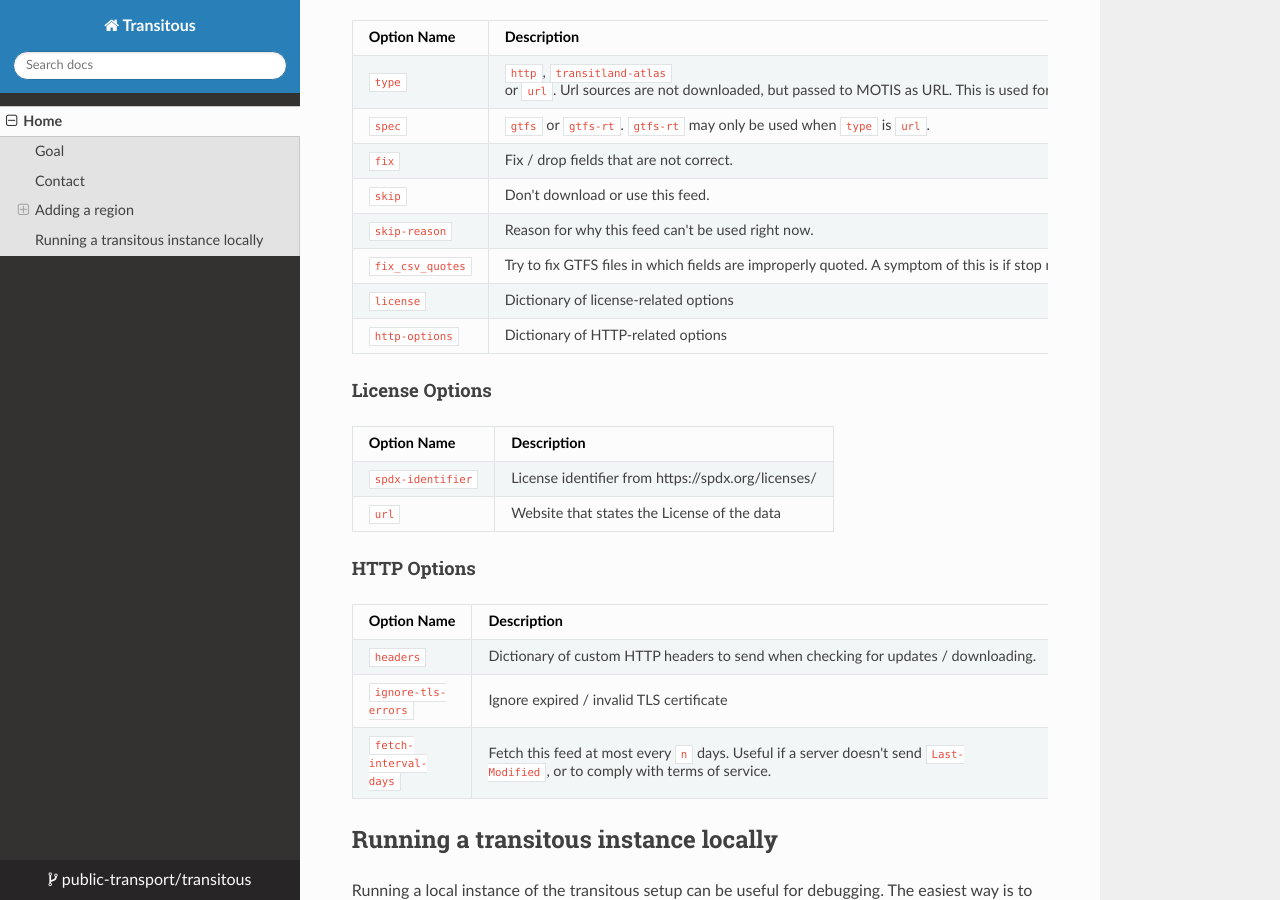
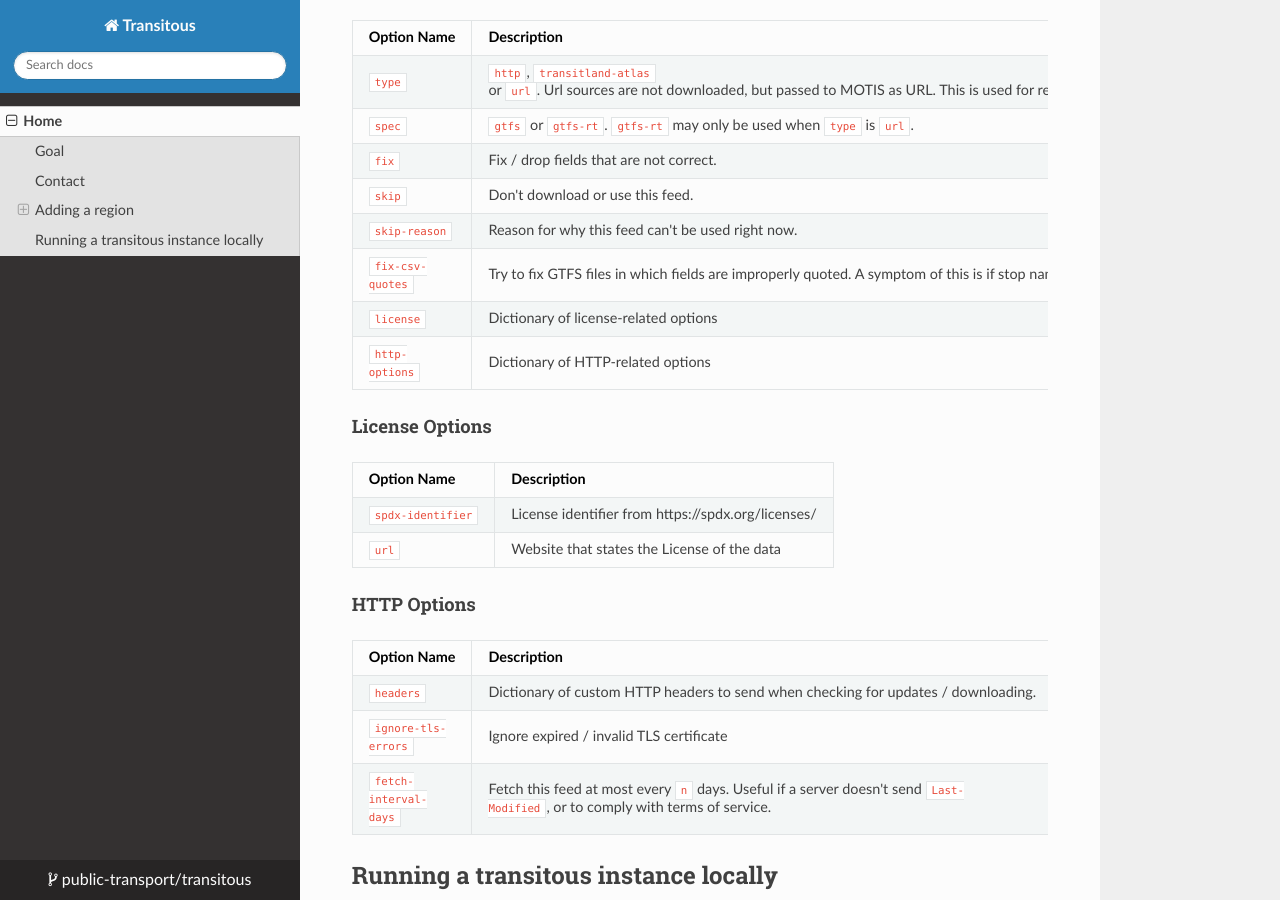
Before and after one commit to public-transport/transitous, an MkDocs documentation site: the page built from docs/docs/index.md, in a window 1280 px wide and 900 px high, scrolled down 2268 px. Built offline with MkDocs 1.6.1, drawn with Linux system fonts in a browser that asks for light colours; nearby versions of some CDN libraries.

```diff
--- a/docs/docs/index.md
+++ b/docs/docs/index.md
@@ -118,7 +118,7 @@ Option Name       | Description
 `fix`             | Fix / drop fields that are not correct.
 `skip`            | Don't download or use this feed.
 `skip-reason`     | Reason for why this feed can't be used right now.
-`fix_csv_quotes`  | Try to fix GTFS files in which fields are improperly quoted. A symptom of this is if stop names start containing CSV.
+`fix-csv-quotes`  | Try to fix GTFS files in which fields are improperly quoted. A symptom of this is if stop names start containing CSV.
 `license`         | Dictionary of license-related options
 `http-options`    | Dictionary of HTTP-related options
 
```
